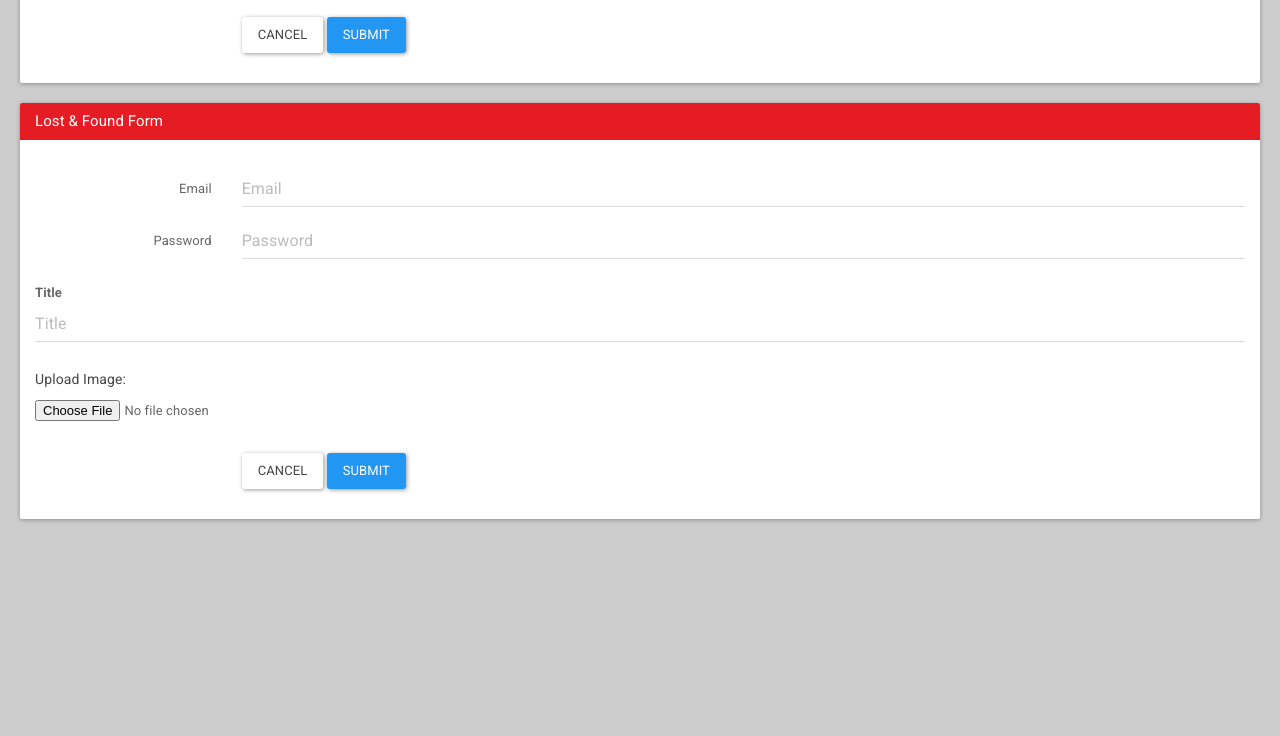
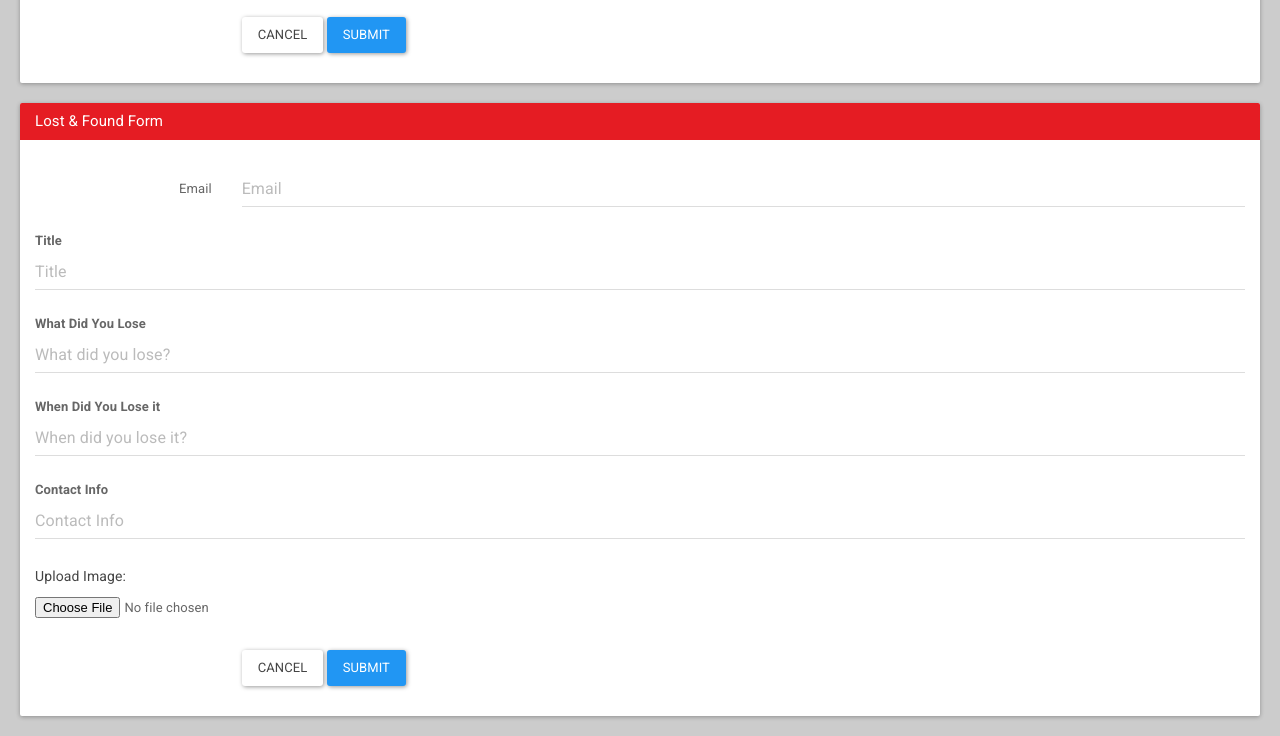
Before and after one commit to jacobhosking/GV_App-master, a plain HTML site: page index.html in a window 1280 px wide. Shown: the part 829-1565 px from the top of the page. Before the commit the page ends 1368 px from the top, so only its background shows below. Drawn offline with nearby package versions, Linux system fonts and the light colour scheme.

Commit message:
Edited Lost and Found form
Edited lost and found form:
- added details areas
- still need to edit contact info

```diff
--- a/index.html
+++ b/index.html
@@ -160,13 +160,8 @@
                 <input type="text" class="form-control" id="inputEmail" placeholder="Email">
               </div>
             </div>
-            <div class="form-group">
-              <label for="inputPassword" class="col-lg-2 control-label">Password</label>
-              <div class="col-lg-10">
-                <input type="password" class="form-control" id="inputPassword" placeholder="Password">
-              </div>
-            </div>
 
+        <!-- Details Area -->
             <div class="form-group">
               <div class="inputs">
                 <label class="control-label" for="inputDefault"><strong>Title</strong></label>
@@ -174,6 +169,28 @@
               </div>
             </div>
 
+            <div class="form-group">
+              <div class="inputs">
+                <label class="control-label" for="inputDefault"><strong>What Did You Lose</strong></label>
+                <input type="text" class="form-control" id="inputDefault" placeholder="What did you lose?">
+              </div>
+            </div>
+
+            <div class="form-group">
+              <div class="inputs">
+                <label class="control-label" for="inputDefault"><strong>When Did You Lose it</strong></label>
+                <input type="text" class="form-control" id="inputDefault" placeholder="When did you lose it?">
+              </div>
+            </div>
+
+            <div class="form-group">
+              <div class="inputs">
+                <label class="control-label" for="inputDefault"><strong>Contact Info</strong></label>
+                <input type="text" class="form-control" id="inputDefault" placeholder="Contact Info">
+              </div>
+            </div>
+
+          <!-- Upload Image -->
             <div class="form-group">
               <div class="upload_Image">
                 <h6>Upload Image:</h6>
```
